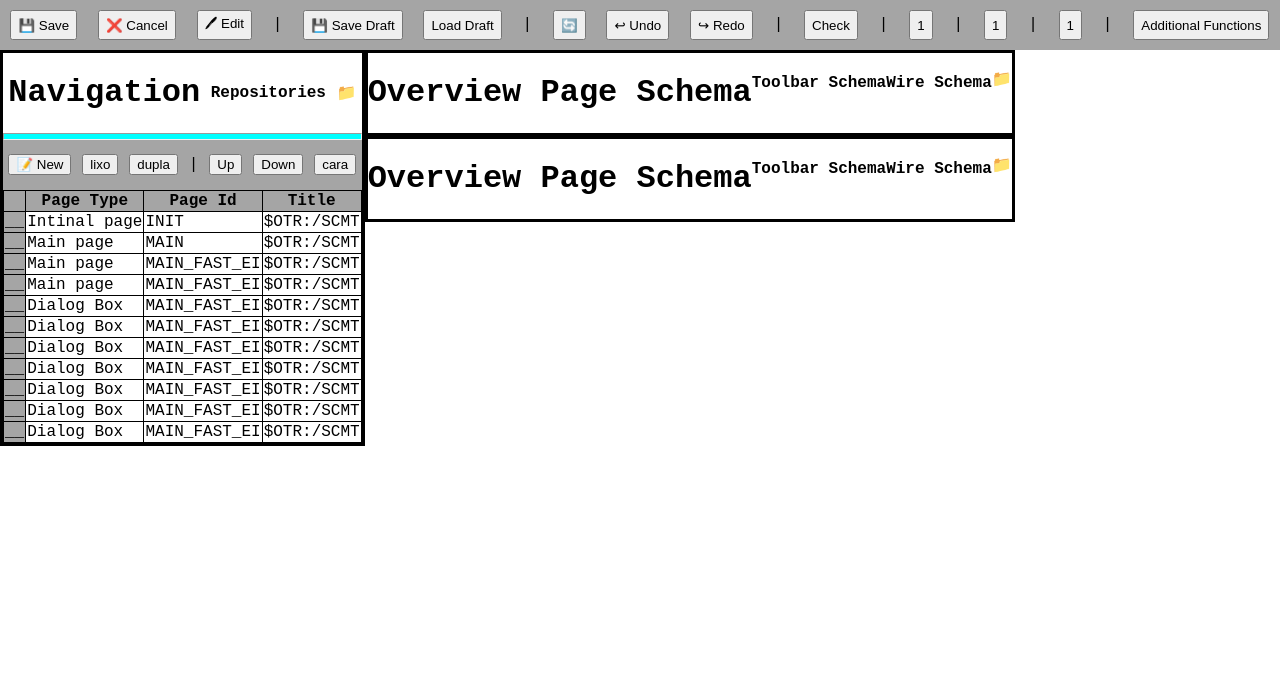
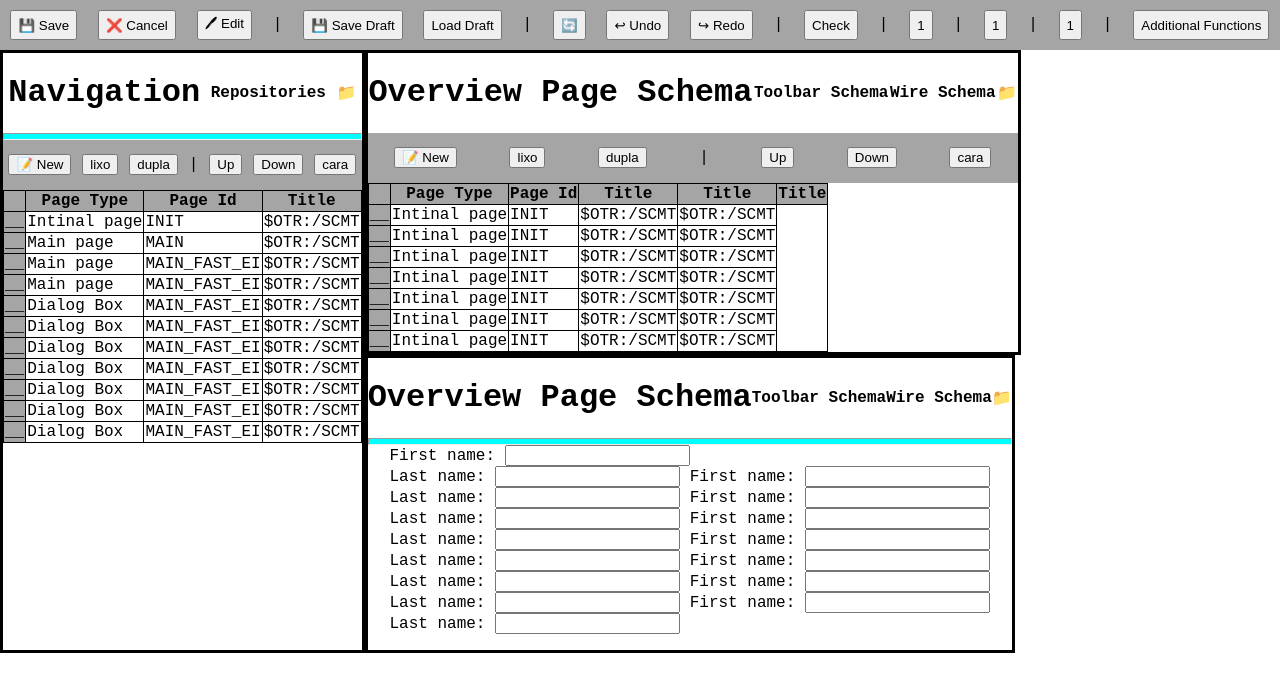
Before and after one commit to pdrlbueno/sap, a plain HTML site: page index.html in a window 1280 px wide. Drawn offline with Linux system fonts and the light colour scheme.

Commit message:
upt - finalização das 3 caixas

```diff
--- a/index.html
+++ b/index.html
@@ -1,10 +1,12 @@
 <html lang="en">
+
 <head>
     <meta charset="UTF-8">
     <meta name="viewport" content="width=device-width, initial-scale=1.0">
     <title>Document</title>
     <link rel="stylesheet" href="style.css">
 </head>
+
 <body>
 
     <div class="navbar ">
@@ -28,13 +30,12 @@
         <button class="navbutton">1</button>
         <p>|</p>
         <button class="navbutton">Additional Functions</button>
-
     </div>
 
 
+    <div class="flex">
 
-    <div class="flex">
-        <div class="box">
+        <div class="box ">
             <div class="flex2">
                 <h1>Navigation</h1>
                 <h4>Repositories</h4>
@@ -52,10 +53,10 @@
             </div>
             <table>
                 <tr>
-                  <th class="color_table"></th>
-                  <th class="color_table">Page Type</th>
-                  <th class="color_table">Page Id</th>
-                  <th class="color_table">Title</th>
+                    <th class="color_table"></th>
+                    <th class="color_table">Page Type</th>
+                    <th class="color_table">Page Id</th>
+                    <th class="color_table">Title</th>
                 </tr>
                 <tr>
                     <td class="color_table">__</td>
@@ -128,27 +129,140 @@
             </table>
 
         </div>
+
         <div>
-            <div class="box">
-                <div class="flex">
+
+            <div class="box  extend">
+                <div class="flex2">
                     <h1> Overview Page Schema</h1>
                     <h4>Toolbar Schema</h4>
                     <h4>Wire Schema</h4>
                     <p>📁</p>
                 </div>
+                <div class="flex2" style="background-color:rgb(165, 165, 165) ; ;">
+                    <button>📝 New</button>
+                    <button>lixo</button>
+                    <button>dupla</button>
+                    <p>|</p>
+                    <button>Up</button>
+                    <button>Down</button>
+                    <button>cara</button>
+                </div>
 
+                <table>
+                    <tr>
+                        <th class="color_table"></th>
+                        <th class="color_table">Page Type</th>
+                        <th class="color_table">Page Id</th>
+                        <th class="color_table">Title</th>
+                        <th class="color_table">Title</th>
+                        <th class="color_table">Title</th>
+                    </tr>
+                    <tr>
+                        <td class="color_table">__</td>
+                        <td>Intinal page</td>
+                        <td>INIT</td>
+                        <td>$OTR:/SCMT</td>
+                        <td>$OTR:/SCMT</td>
+                    </tr>
+                    <tr>
+                        <td class="color_table">__</td>
+                        <td>Intinal page</td>
+                        <td>INIT</td>
+                        <td>$OTR:/SCMT</td>
+                        <td>$OTR:/SCMT</td>
+                    </tr>
+                    <tr>
+                        <td class="color_table">__</td>
+                        <td>Intinal page</td>
+                        <td>INIT</td>
+                        <td>$OTR:/SCMT</td>
+                        <td>$OTR:/SCMT</td>
+                    </tr>
+                    <tr>
+                        <td class="color_table">__</td>
+                        <td>Intinal page</td>
+                        <td>INIT</td>
+                        <td>$OTR:/SCMT</td>
+                        <td>$OTR:/SCMT</td>
+                    </tr>
+                    <tr>
+                        <td class="color_table">__</td>
+                        <td>Intinal page</td>
+                        <td>INIT</td>
+                        <td>$OTR:/SCMT</td>
+                        <td>$OTR:/SCMT</td>
+                    </tr>
+                    <tr>
+                        <td class="color_table">__</td>
+                        <td>Intinal page</td>
+                        <td>INIT</td>
+                        <td>$OTR:/SCMT</td>
+                        <td>$OTR:/SCMT</td>
+                    </tr>
+                    <tr>
+                        <td class="color_table">__</td>
+                        <td>Intinal page</td>
+                        <td>INIT</td>
+                        <td>$OTR:/SCMT</td>
+                        <td>$OTR:/SCMT</td>
+                    </tr>
+                </table>
+            </div>
 
-            </div>
             <div class="box">
-                <div class="flex">
+                <div class="flex2">
                     <h1> Overview Page Schema</h1>
                     <h4>Toolbar Schema</h4>
                     <h4>Wire Schema</h4>
                     <p>📁</p>
                 </div>
+                <hr>
+                <div class="flex2">
+                    <form>
+                        <label for="fname">First name:</label>
+                        <input type="text" id="fname" name="fname"><br>
+                        <label for="lname">Last name:</label>
+                        <input type="text" id="lname" name="lname">
+                        <label for="fname">First name:</label>
+                        <input type="text" id="fname" name="fname"><br>
+                        <label for="lname">Last name:</label>
+                        <input type="text" id="lname" name="lname">
+                        <label for="fname">First name:</label>
+                        <input type="text" id="fname" name="fname"><br>
+                        <label for="lname">Last name:</label>
+                        <input type="text" id="lname" name="lname">
+                        <label for="fname">First name:</label>
+                        <input type="text" id="fname" name="fname"><br>
+                        <label for="lname">Last name:</label>
+                        <input type="text" id="lname" name="lname">
+                        <label for="fname">First name:</label>
+                        <input type="text" id="fname" name="fname"><br>
+                        <label for="lname">Last name:</label>
+                        <input type="text" id="lname" name="lname">
+                        <label for="fname">First name:</label>
+                        <input type="text" id="fname" name="fname"><br>
+                        <label for="lname">Last name:</label>
+                        <input type="text" id="lname" name="lname">
+                        <label for="fname">First name:</label>
+                        <input type="text" id="fname" name="fname"><br>
+                        <label for="lname">Last name:</label>
+                        <input type="text" id="lname" name="lname">
+                        <label for="fname">First name:</label>
+                        <input type="text" id="fname" name="fname"><br>
+                        <label for="lname">Last name:</label>
+                        <input type="text" id="lname" name="lname">
+
+                    </form>
+                </div>
+
 
             </div>
+
+
         </div>
     </div>
+
 </body>
+
 </html>
--- a/style.css
+++ b/style.css
@@ -14,21 +14,24 @@
 }
 .flex{
     display: flex;
+
 }
 .flex2{
     display: flex;
-
     justify-content: space-around;
     align-items: center;
 }
 .box{
     background-color:white;
     border-style: solid;
+}
 
-}
 body{
     margin: 0%;
     font-family: 'Courier New', Courier, monospace;
+}
+.extend{
+    width: 100%;
 }
 .color_table{
     background-color:rgb(165, 165, 165) ;
```
